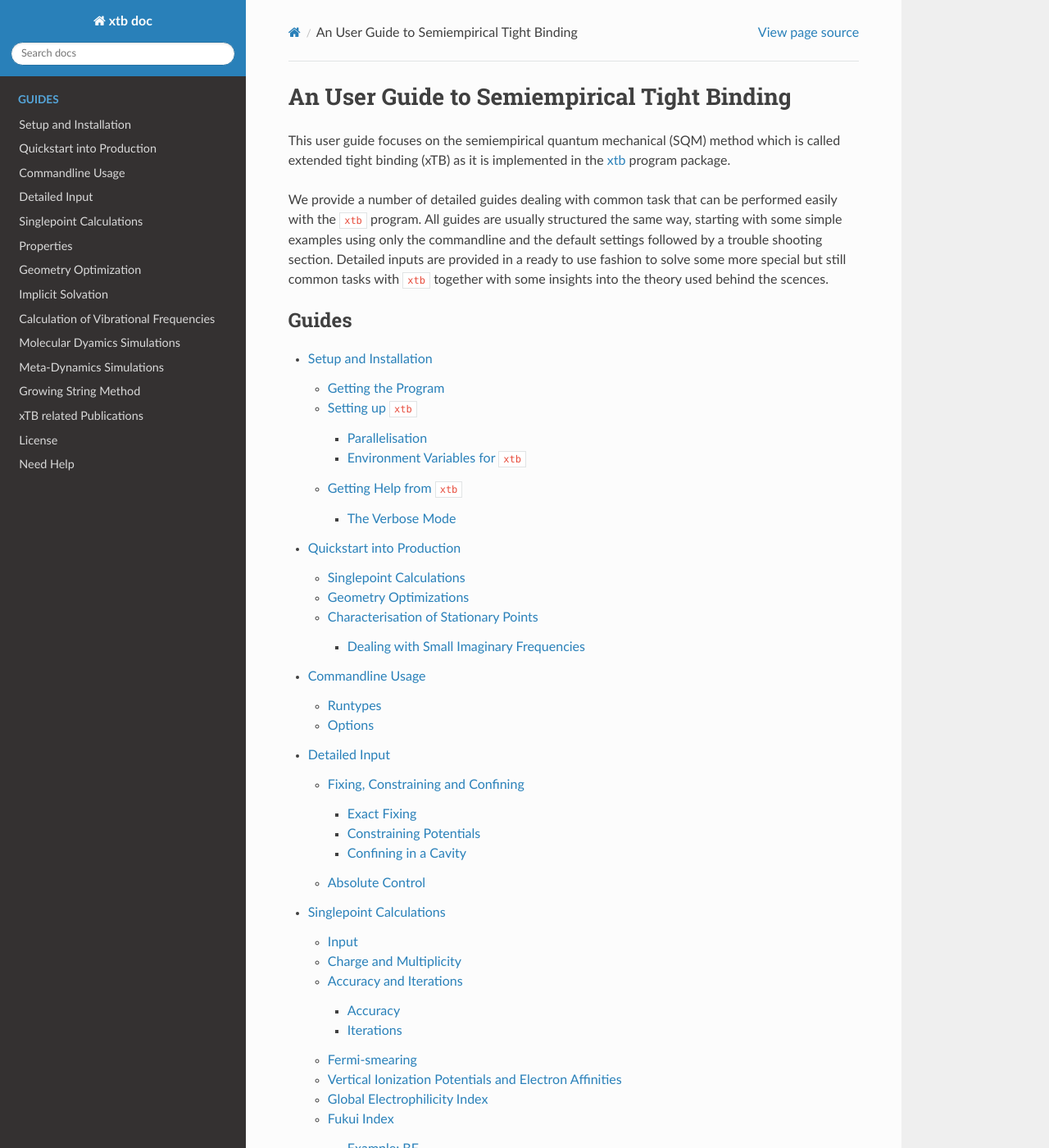
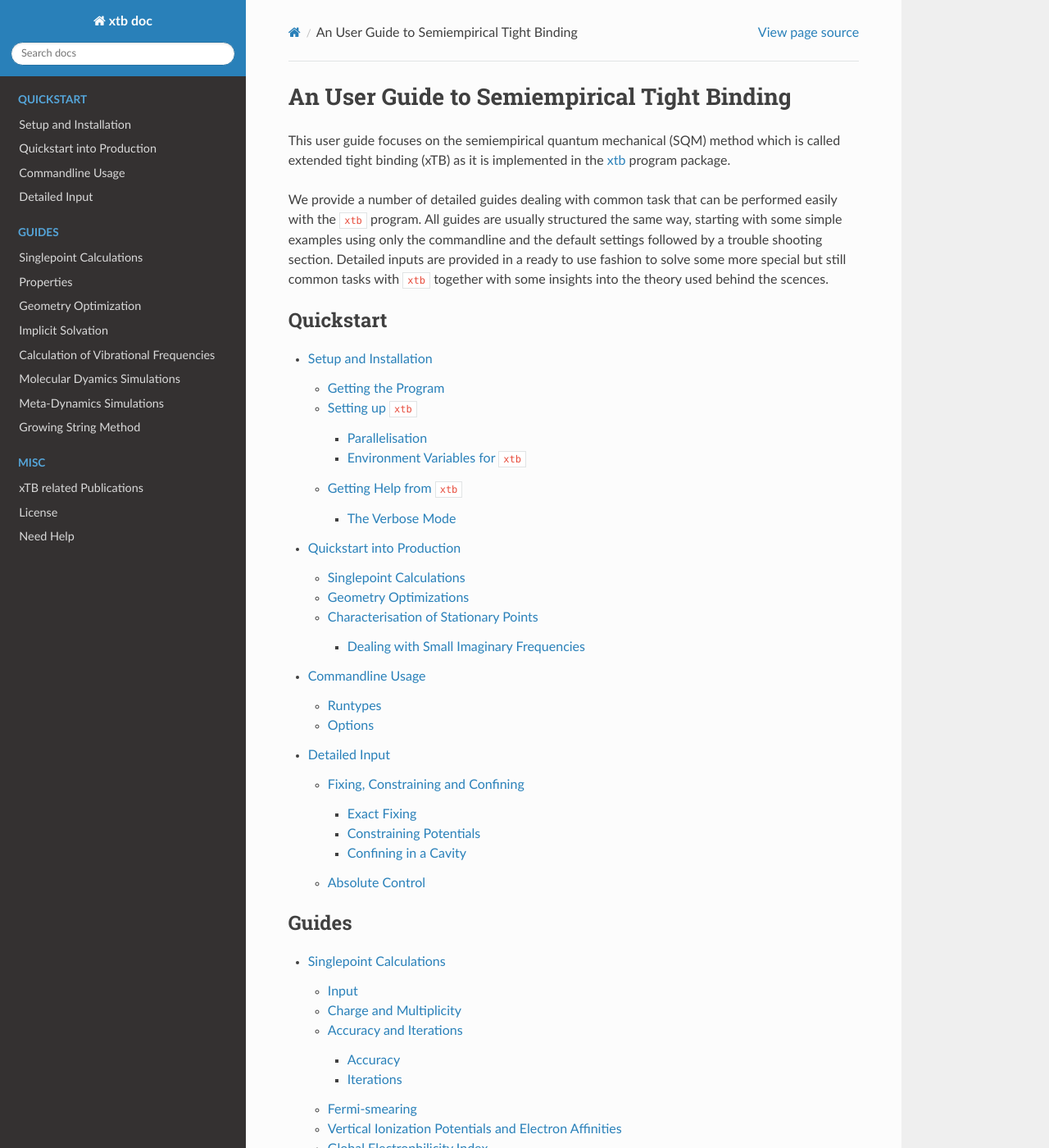
Before and after one commit to grimme-lab/xtb_docs, a Sphinx documentation site: the page built from source/contents.rst, in a window 1280 px wide and 1400 px high. Shown: the whole window at 82% size. Built offline with Sphinx 7.4.7 and the Read the Docs theme 2.0.0, drawn with Linux system fonts in a browser that asks for light colours.

```diff
--- a/source/contents.rst
+++ b/source/contents.rst
@@ -17,12 +17,17 @@ insights into the theory used behind the scences.
 
 .. toctree::
    :maxdepth: 3
-   :caption: Guides
+   :caption: Quickstart
 
    setup
    basics
    commandline
    xcontrol
+
+.. toctree::
+   :maxdepth: 3
+   :caption: Guides
+
    sp
    properties
    optimization
@@ -31,6 +36,11 @@ insights into the theory used behind the scences.
    md
    mtd
    gsm
+
+.. toctree::
+   :maxdepth: 3
+   :caption: Misc
+
    xtbrelatedrefs
    license
    help
```
